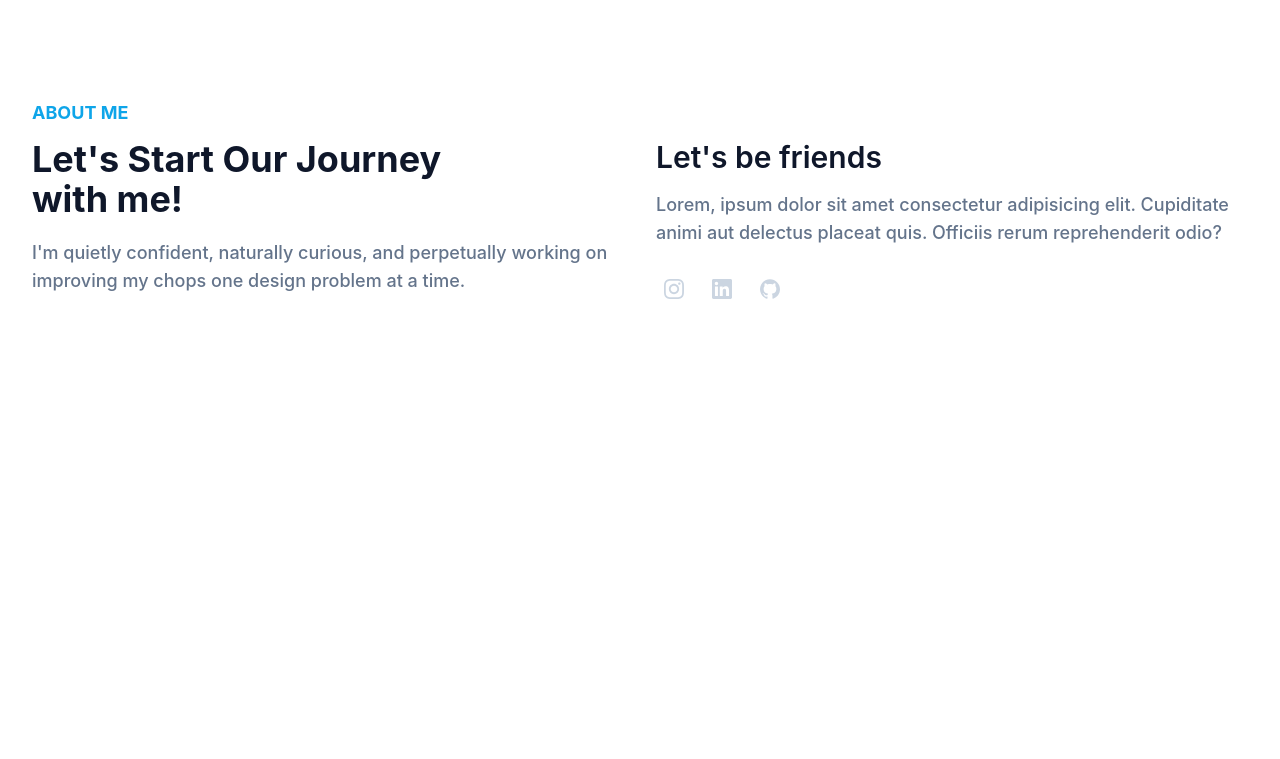
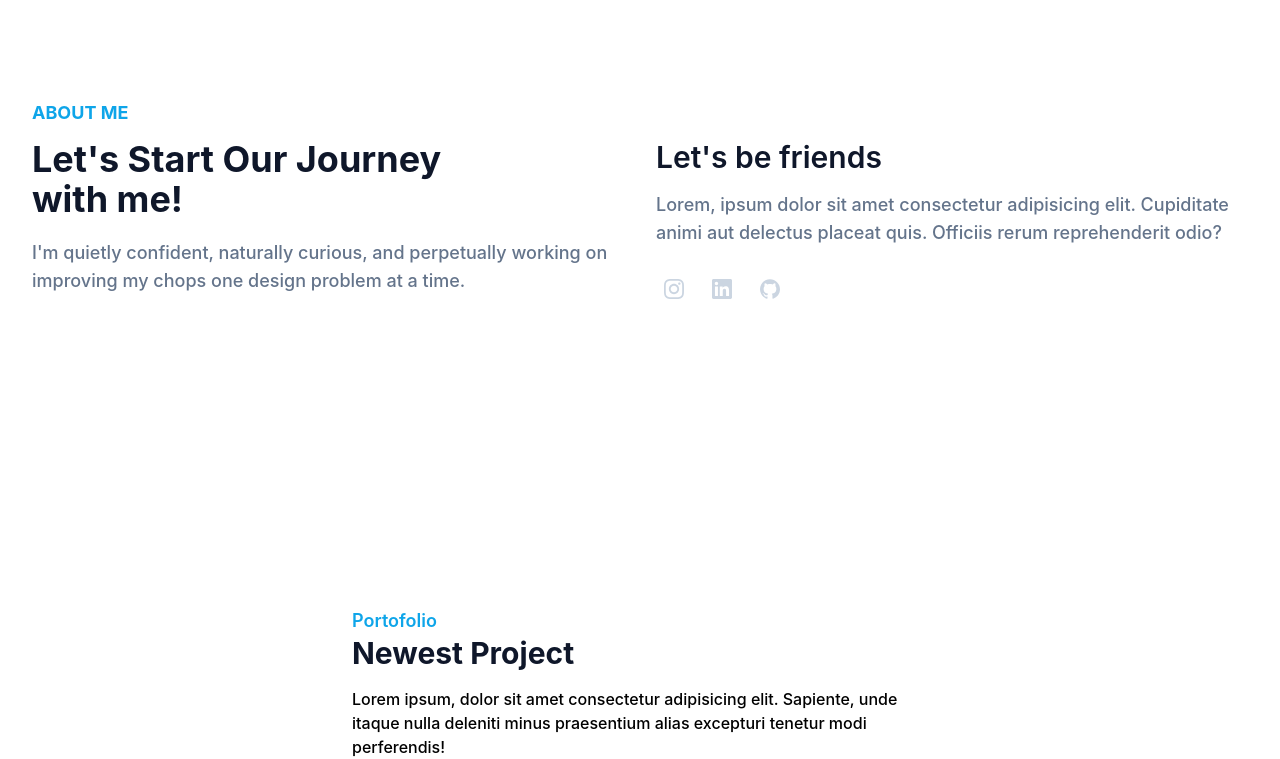
Before and after one commit to SofiaFei/SofiaFei, a website: page index.html in a window 1280 px wide. Shown: the part 559-1318 px from the top of the page. Before the commit the page ends 1022 px from the top, so only its background shows below. Drawn offline with Linux system fonts and the light colour scheme.

Commit message:
portofolio not done part

```diff
--- a/index.html
+++ b/index.html
@@ -108,6 +108,21 @@
     </section>
     <!-- About End -->
 
+    <!-- Portofolio Start -->
+    <section id="portofolio" class="pt-36 pb-16 bg-slate-100">
+        <div class="container">
+            <div class="w-full px-4">
+                <div class="max-w-xl mx-auto text-center mb-16">
+                    <h4 class="font-semibold text-lg text-primary mb-2">Portofolio</h4>
+                    <h2 class="font-bold text-dark text-3xl mb-4">Newest Project</h2>
+                    <p class="font-medium text-medium font-secondary
+                ">Lorem ipsum, dolor sit amet consectetur adipisicing elit. Sapiente, unde itaque nulla deleniti minus praesentium alias excepturi tenetur modi perferendis!</p>
+                </div>
+            </div>
+        </div>
+    </section>
+    <!-- Portofolio End -->
+
 <script src="dist/js/script.js">
 
 </script>
```
